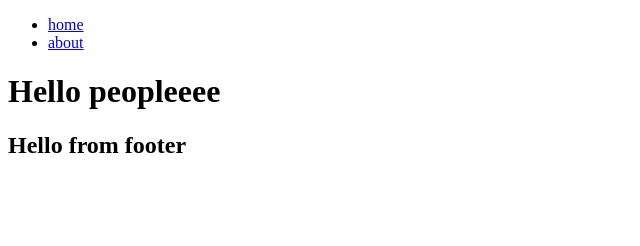
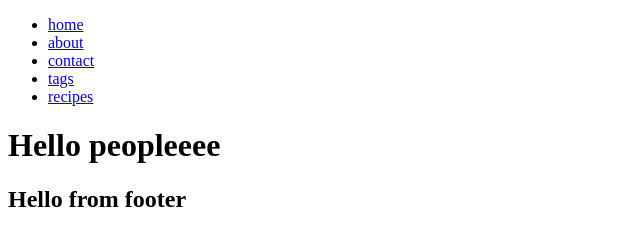
Before and after one commit to Bartek-Wieckowski/gatsby-dummy-recipes, a Gatsby site: page / in a window 1280 px wide. Shown: the whole page, without its empty margins (0-640 px from the left). Built offline with nearby package versions, Linux system fonts and the light colour scheme; Gatsby itself is replaced by a stand-in of ours.

Commit message:
added another links

```diff
--- a/src/components/Navbar.jsx
+++ b/src/components/Navbar.jsx
@@ -11,6 +11,15 @@ export default function Navbar() {
         <li>
           <Link to="/about">about</Link>
         </li>
+        <li>
+          <Link to="/contact">contact</Link>
+        </li>
+        <li>
+          <Link to="/tags">tags</Link>
+        </li>
+        <li>
+          <Link to="/recipes">recipes</Link>
+        </li>
       </ul>
     </nav>
   );
```
